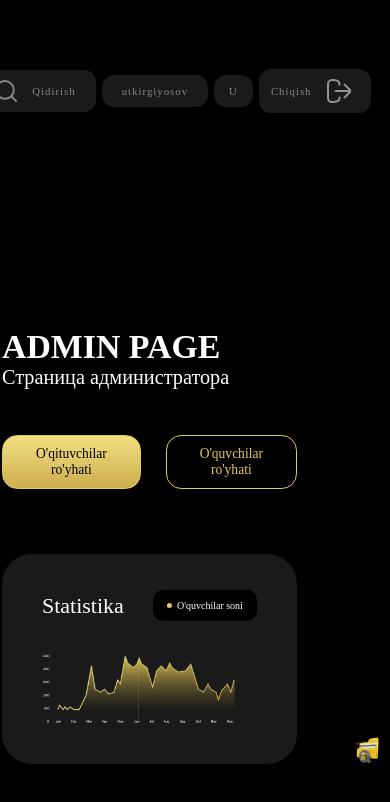
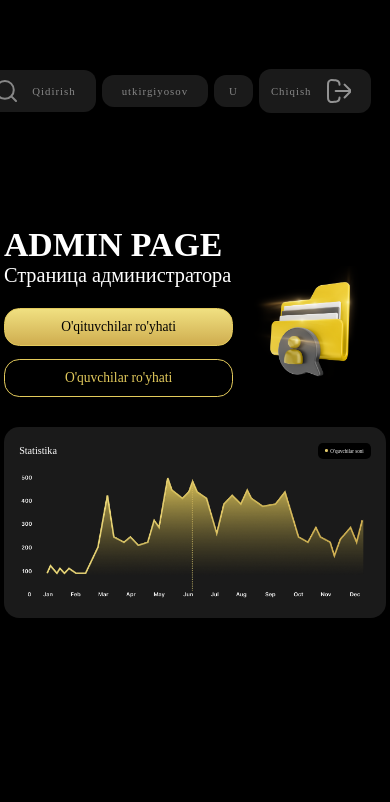
Before and after one commit to azimjonking/algoritmcoin, a React (Create React App) app: page /admin in a window 390 px wide. Shown: the top 802 px of the page. Built offline with nearby package versions, Linux system fonts and the light colour scheme; a web font is replaced by a local one.

Commit message:
admin page media is done

```diff
--- a/src/App.css
+++ b/src/App.css
@@ -72,7 +72,7 @@
 
 @media screen and (max-width: 768px) {
 	.container {
-		width: 99%;
+		width: 90%;
 		margin: 0 auto;
 	}
 	.btn {
@@ -87,3 +87,8 @@
 		border: 0.13vw solid var(--main-color);
 	}
 }
+@media screen and (max-width: 576px) {
+	.container {
+		width: 98%;
+	}
+}
--- a/src/routes/admin/Admin.css
+++ b/src/routes/admin/Admin.css
@@ -1,11 +1,11 @@
 .admin {
   min-height: 100dvh;
-  padding-top: 100px;
-  padding-bottom: 80px;
+  padding-top: 5vw;
+  padding-bottom: 4.17vw;
   display: grid;
   grid-template-columns: repeat(2, 1fr);
-  align-items: end;
-  gap: 50px;
+  align-items: center;
+  gap: 2.6vw;
 }
 
 .admin-info {
@@ -13,18 +13,18 @@
 }
 
 .admin-btns {
-  margin-top: 46px;
-  margin-bottom: 65px;
+  margin-top: 2.39vw;
+  margin-bottom: 3.38vw;
   display: grid;
   grid-template-columns: auto auto;
-  gap: 25px;
+  gap: 1.3vw;
 }
 
 .admin-statistics {
   width: 100%;
-  border-radius: 30px;
+  border-radius: 1.56vw;
   background: rgba(255, 255, 255, 0.1);
-  padding: 36px 40px;
+  padding: 1.88vw 2.09vw;
 }
 
 .admin-statistics__info {
@@ -35,33 +35,33 @@
 }
 
 .admin-statistics__info > p:first-child {
-  font-size: 22px;
+  font-size: 1.04vw;
   font-family: "SF Pro semibold";
   color: var(--text-color);
 }
 
 .admin-statistics__info > p:last-child {
-  padding: 10px 14px;
+  padding: 0.52vw 0.7vw;
   background: #000;
-  border-radius: 10px;
+  border-radius: 0.52vw;
   display: flex;
   align-items: center;
   text-align: center;
-  font-size: 10px;
+  font-size: 0.52vw;
   font-family: "SF Pro medium";
   color: var(--title-color);
 }
 
 .admin-statistics__info > p:last-child span {
-  margin-right: 5px;
-  width: 5px;
-  height: 5px;
+  margin-right: 0.26vw;
+  width: 0.26vw;
+  height: 0.26vw;
   border-radius: 50%;
   background: linear-gradient(82deg, #f0e081, #cfad4f);
 }
 
 .admin-statistics__img {
-  margin-top: 33px;
+  margin-top: 1.56vw;
   width: 100%;
 }
 
@@ -78,7 +78,71 @@
   overflow: hidden;
 }
 
+
 .admin-img img {
   width: 85%;
   transform: translate(-10%, 10%);
 }
+
+
+@media screen and (max-width: 768px) {
+  .admin {
+    padding-top: 5vw;
+    padding-bottom: 5vw;
+    grid-template-columns: repeat(1, 1fr);
+    align-items: center;
+    gap: 0vw;
+    position: relative;
+  }
+
+  .admin-btns {
+    margin-top: 5.21vw;
+    margin-bottom: 7.81vw;
+    display: grid;
+    grid-template-columns: 60%;
+    gap: 3.25vw;
+  }
+
+  .admin-statistics {
+    border-radius: 3.91vw;
+    padding: 3.91vw;
+  }
+
+  .admin-statistics__info > p:first-child {
+    font-size: 2.61vw;
+  }
+
+  .admin-statistics__info > p:last-child {
+    padding: 1.3vw 1.82vw;
+    border-radius: 1.3vw;
+    font-size: 1.3vw;
+  }
+
+  .admin-statistics__info > p:last-child span {
+    margin-right: 0.65vw;
+    width: 0.65vw;
+    height: 0.65vw;
+  }
+
+  .admin-statistics__img {
+    margin-top: 3.91vw;
+    width: 100%;
+  }
+
+  .admin-statistics__img img {
+    width: 98%;
+  }
+
+  .admin-img {
+    width: 40%;
+    position: absolute;
+    top: 30%;
+    right: 0;
+  }
+
+
+  .admin-img img {
+    width: 85%;
+    transform: translate(-10%, 10%);
+  }
+}
```
Also changed, not shown: src/text.txt.
